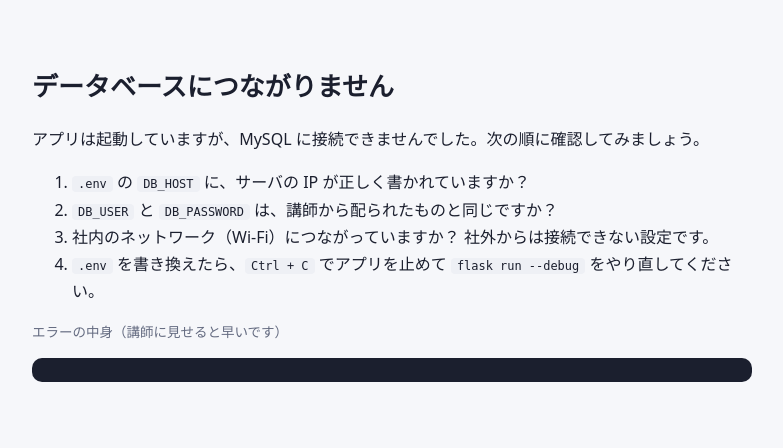
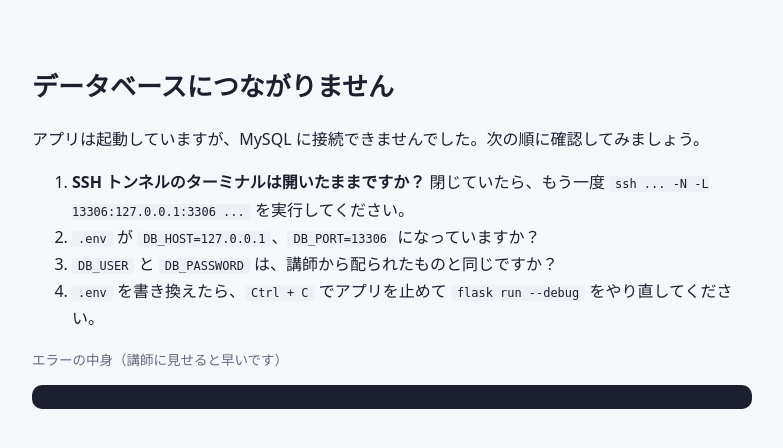
Before and after one commit to peegra/potchi-store, a Flask app: template templates/db_error.html in a window 1280 px wide. Shown: the top 448 px of the page, without its empty margins (248-1031 px from the left). Run offline with Flask 3, Linux system fonts and the light colour scheme; the template is opened without the code that fills it, so the values that code supplies are empty.

Commit message:
DB接続を SSH トンネル経由に変更（3306 は外に開けない）
リモート参加に合わせ、MySQL は 127.0.0.1 のみで待ち受け、
受講者は ssh -L 13306:127.0.0.1:3306 でつなぐ構成にした。
README のサーバ構築手順を gcloud の実例に更新。

Co-Authored-By: Claude Opus 5.5 <noreply@anthropic.com>

```diff
--- a/templates/db_error.html
+++ b/templates/db_error.html
@@ -12,9 +12,9 @@
       <h1>データベースにつながりません</h1>
       <p>アプリは起動していますが、MySQL に接続できませんでした。次の順に確認してみましょう。</p>
       <ol>
-        <li><code>.env</code> の <code>DB_HOST</code> に、サーバの IP が正しく書かれていますか？</li>
+        <li><b>SSH トンネルのターミナルは開いたままですか？</b> 閉じていたら、もう一度 <code>ssh ... -N -L 13306:127.0.0.1:3306 ...</code> を実行してください。</li>
+        <li><code>.env</code> が <code>DB_HOST=127.0.0.1</code>、<code>DB_PORT=13306</code> になっていますか？</li>
         <li><code>DB_USER</code> と <code>DB_PASSWORD</code> は、講師から配られたものと同じですか？</li>
-        <li>社内のネットワーク（Wi-Fi）につながっていますか？ 社外からは接続できない設定です。</li>
         <li><code>.env</code> を書き換えたら、<code>Ctrl + C</code> でアプリを止めて <code>flask run --debug</code> をやり直してください。</li>
       </ol>
       <p class="hint">エラーの中身（講師に見せると早いです）</p>
```
Also changed, not shown: README.md, 1 other file.
